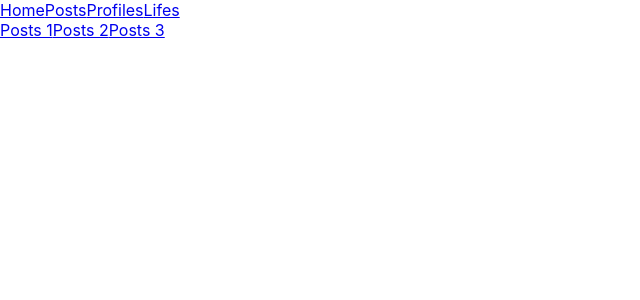
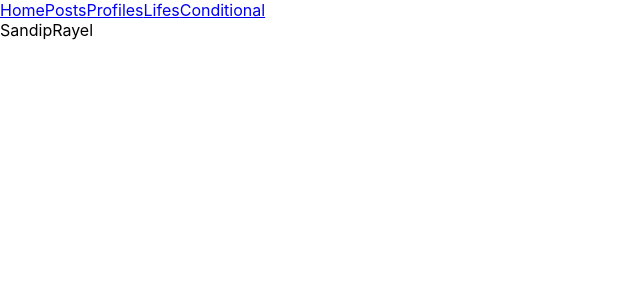
Before and after one commit to sandipkumarpal/The-Complete-react-fullstack-course, a React (Create React App) app in the folder routerlifecycle/: page /posts in a window 1280 px wide. Shown: the top 300 px of the page, without its empty margins (0-640 px from the left). Built offline with nearby package versions, Linux system fonts and the light colour scheme.

Commit message:
Adds React Return Array

```diff
--- a/routerlifecycle/src/App.js
+++ b/routerlifecycle/src/App.js
@@ -6,6 +6,7 @@ import Posts from './components/Posts';
 import Profiles from './components/Profiles';
 import PostItem from './components/PostItem';
 import Life from './components/Life';
+import Conditional from './components/Conditional';
 
 class App extends Component {
   render() {
@@ -20,12 +21,14 @@ class App extends Component {
                 pathname: "/profiles",
               }}>Profiles</Link>
               <Link to="/lifes">Lifes</Link>
+              <Link to="/conditional">Conditional</Link>
             </header>
             <Switch>
               <Route path="/posts/:id" component={PostItem} />
               <Route path="/profiles" component={Profiles} />
               <Route path="/posts" component={Posts} />
               <Route path="/lifes" component={Life} />
+              <Route path="/conditional" component={Conditional} />
               <Route path="/" exact component={Home} />
               <Route render={() => <h2>Oh oops. 404</h2>} />
             </Switch>
--- /dev/null
+++ b/routerlifecycle/src/components/Conditional.jsx
@@ -0,0 +1,10 @@
+import React from 'react';
+
+function Conditional(props) {
+    console.log(props.match.params.id);
+    return (
+        <div>Conditional {props.match.params.id}</div>
+    )
+}
+
+export default Conditional;
--- a/routerlifecycle/src/components/Posts.jsx
+++ b/routerlifecycle/src/components/Posts.jsx
@@ -2,13 +2,13 @@ import React from 'react';
 import { Link } from 'react-router-dom';
 
 function Posts(props) {
-    return (
-        <div>
-            <Link to="/posts/1">Posts 1</Link>
-            <Link to="/posts/2">Posts 2</Link>
-            <Link to="/posts/3">Posts 3</Link>
-        </div>
-    )
+    const ids =[
+        {id:1, name:'Posts 01'},
+        {id:2, name:'Posts 02'},
+        {id:3, name:'Posts 03'}
+    ];
+    const lists = ids.map(items => <Link key={items.id} to={`posts/${items.id}`}>{items.name}</Link>);
+    return ["Sandip", "Rayel"];
 }
 
 export default Posts;
```
